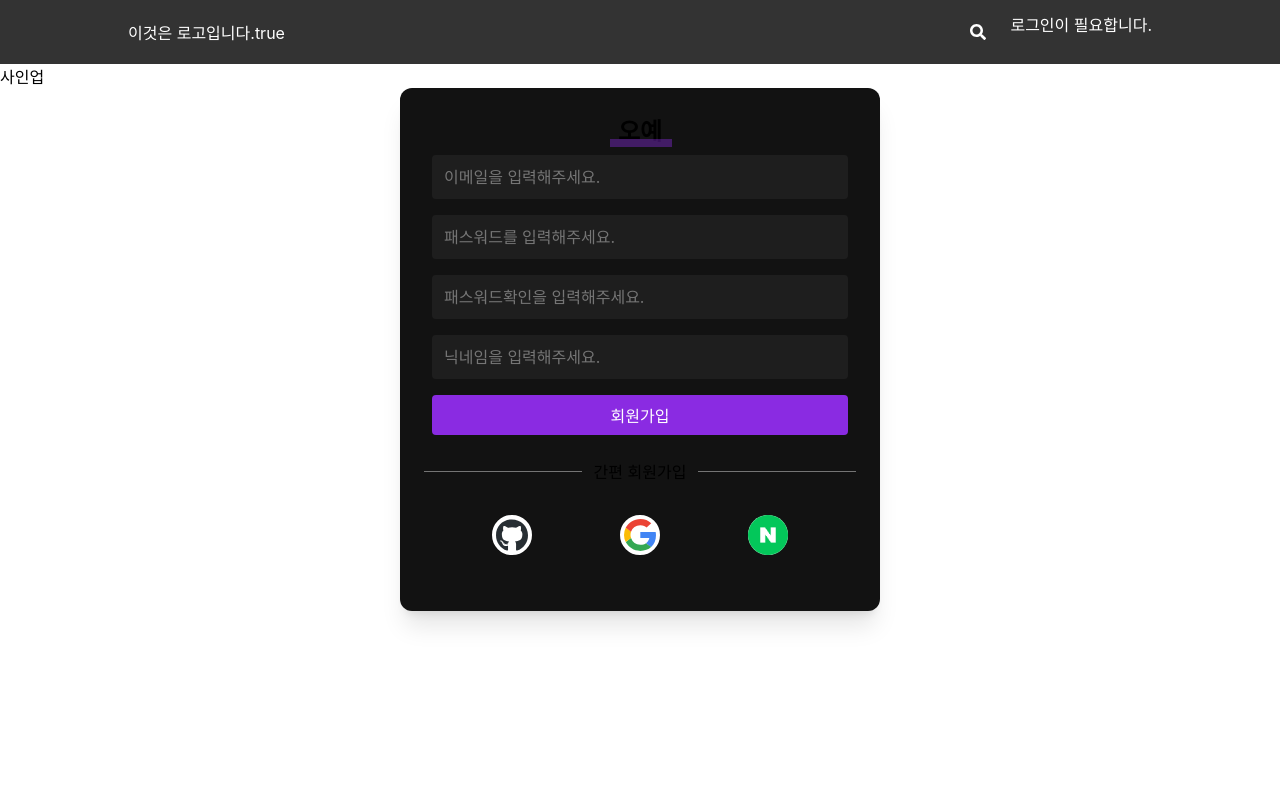
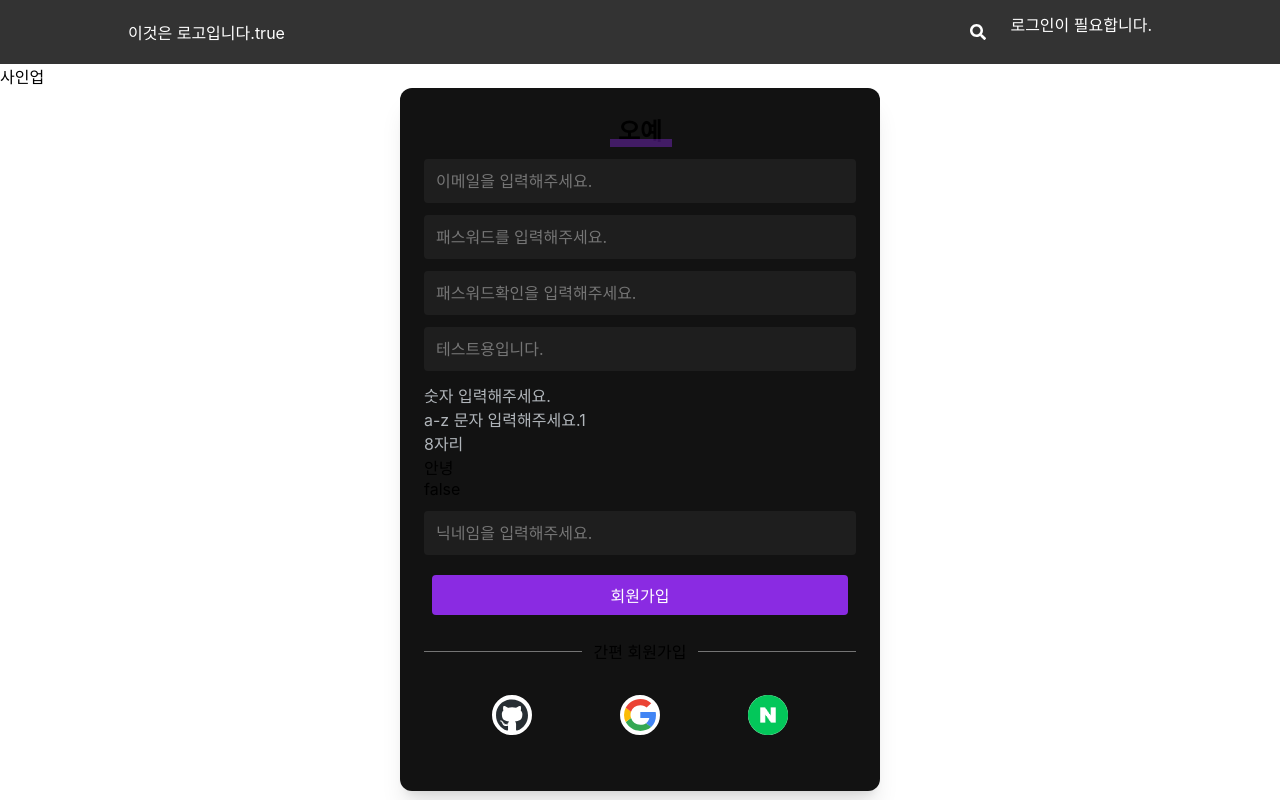
Before and after one commit to CaraMellang/our-log, a Next.js app: page /signup in a window 1280 px wide. Built offline with nearby package versions, Linux system fonts and the light colour scheme; no server answers.

Commit message:
인푸발리데이션 부분완성

```diff
--- a/common/api/auth.ts
+++ b/common/api/auth.ts
@@ -22,5 +22,5 @@ export interface SignInRequestDto {
 }
 
 export function SignIn(dto: SignInRequestDto) {
-  return POST<{ data: { access_token: string } }>(`/auth/signin`, dto);
+  return POST<{ access_token: string }>(`/auth/signin`, dto);
 }
--- a/components/atom/Inputs/Input/InputBase.tsx
+++ b/components/atom/Inputs/Input/InputBase.tsx
@@ -23,7 +23,7 @@ export function InputBase({ initialValue, onChange, ...rest }: Props) {
 const InputWrap = styled.div`
   //background-color: white;
   width: 100%;
-  padding: 8px;
+  margin: 12px 0;
 `;
 
 const Input = styled.input`
--- /dev/null
+++ b/components/atom/Inputs/ValidateInput/ValidateInput.tsx
@@ -0,0 +1,102 @@
+import styled from '@emotion/styled';
+import { InputBase } from '@components/atom/Inputs';
+import React, { useEffect } from 'react';
+
+type MessageType = 'error' | 'success' | 'default';
+
+interface Props extends React.InputHTMLAttributes<HTMLInputElement> {
+  validate: {
+    validation: RegExp | ((inputValue: string) => boolean);
+    defaultMessage: string;
+    errorMessage: string;
+    successMessage: string;
+  }[];
+  onValidate?: (isValidate: boolean) => void;
+}
+
+/**
+ * InputBase를 베이스로 사용하는 input입니다.
+ * 다중 조건문 발리데이션 input 입니다.
+ * validation , defaultMessage ,errorMessage ,successMessage가 명시되어있어야합니다. (메시지는 명시안되어있으면 에러는 안나지만 안나옴)
+ * */
+export function ValidateInput({ validate, onValidate, ...rest }: Props) {
+  const [validateMessage, setValidateMessage] = React.useState<{ type: MessageType; message: string }[]>(
+    validate.map((r) => ({ type: 'default', message: r.defaultMessage })),
+  );
+  const [isCheckValidation, setIsCheckValidation] = React.useState(false); //조건문이 모두 맞으면 true
+
+  const handleChange = (e: React.ChangeEvent<HTMLInputElement>) => {
+    const value = e.target.value;
+
+    const inputValidated: { type: MessageType; message: string }[] = validate.map((r, idx) => {
+      if (value === '') {
+        setIsCheckValidation(false);
+        return {
+          type: 'default',
+          message: r.defaultMessage,
+        };
+      }
+
+      let validation; //정규식 혹은 ioc 제어역전함수 결과값 담는 변수
+      if (r.validation instanceof RegExp) validation = r.validation.test(value);
+      else if (typeof r.validation === 'function') validation = r.validation(value);
+
+      if (!validation) {
+        setIsCheckValidation(false);
+        return {
+          type: 'error',
+          message: r.errorMessage,
+        };
+      }
+      if (validation) {
+        setIsCheckValidation(true);
+        return {
+          type: 'success',
+          message: r.successMessage,
+        };
+      }
+      setIsCheckValidation(false);
+      return {
+        type: 'default',
+        message: r.defaultMessage,
+      };
+    });
+    setValidateMessage(inputValidated);
+  };
+
+  const MessageRenderer = (type: MessageType, message: string) => {
+    switch (type) {
+      case 'success':
+        return <SuccessMessage color={'#4caf50'}>{message}</SuccessMessage>;
+      case 'error':
+        return <ErrorMessage color={'#d32f2f'}>{message}</ErrorMessage>;
+      case 'default':
+        return <DefaultMessage color={'#b0b5ba'}>{message}</DefaultMessage>;
+    }
+  };
+
+  useEffect(() => {}, [isCheckValidation]);
+
+  return (
+    <ValidateInputWrap>
+      <InputBase {...rest} onChange={handleChange} />
+      {validateMessage.map((r) => MessageRenderer(r.type, r.message))}
+      <div>안녕</div>
+      <div>{String(isCheckValidation)}</div>
+    </ValidateInputWrap>
+  );
+}
+
+const ValidateInputWrap = styled.div``;
+
+const SuccessMessage = styled.div`
+  color: #4caf50;
+`;
+
+const ErrorMessage = styled.div`
+  color: #d32f2f;
+`;
+
+const DefaultMessage = styled.div`
+  color: #b0b5ba;
+`;
--- a/components/atom/Inputs/index.ts
+++ b/components/atom/Inputs/index.ts
@@ -1 +1,2 @@
 export { InputBase } from './Input/InputBase';
+export { ValidateInput } from './ValidateInput/ValidateInput';
--- a/components/molecules/Auth/SignUpFormInputs/SignUpFormInputs.tsx
+++ b/components/molecules/Auth/SignUpFormInputs/SignUpFormInputs.tsx
@@ -1,9 +1,31 @@
 import styled from '@emotion/styled';
-import { InputBase } from '@components/atom/Inputs';
+import { InputBase, ValidateInput } from '@components/atom/Inputs';
 import { TextButton } from '@components/atom/Buttons';
 import React from 'react';
 
+const testObj = [
+  {
+    validation: /[0-9]/,
+    defaultMessage: '숫자 입력해주세요.',
+    errorMessage: '에러',
+    successMessage: '성공띠',
+  },
+  {
+    validation: /[a-z]/,
+    defaultMessage: 'a-z 문자 입력해주세요.1',
+    errorMessage: '에러1',
+    successMessage: '성공띠1',
+  },
+  {
+    validation: (value: string) => value.length > 8,
+    defaultMessage: '8자리',
+    errorMessage: '8자리 이상 입력해주세요',
+    successMessage: '8자리에요!',
+  },
+];
+
 interface Props extends React.HTMLAttributes<HTMLFormElement> {}
+
 export function SignUpFormInputs({ onSubmit, onChange }: Props) {
   return (
     <SignUpFormInputsWrap onSubmit={onSubmit} onChange={onChange}>
@@ -11,6 +33,11 @@ export function SignUpFormInputs({ onSubmit, onChange }: Props) {
       <InputBase id="email" placeholder="이메일을 입력해주세요." />
       <InputBase id="password" type="password" placeholder="패스워드를 입력해주세요." />
       <InputBase id="passwordConfirm" type="password" placeholder="패스워드확인을 입력해주세요." />
+      <ValidateInput
+        validate={testObj}
+        onValidate={(isValidate) => console.log('최종', isValidate)}
+        placeholder={'테스트용입니다.'}
+      />
       <InputBase id="username" placeholder="닉네임을 입력해주세요." />
       <TextButton type="submit">회원가입</TextButton>
     </SignUpFormInputsWrap>
--- a/components/organisms/Auth/SignIn/SIgnInForm.tsx
+++ b/components/organisms/Auth/SignIn/SIgnInForm.tsx
@@ -11,7 +11,7 @@ import { SignIn } from '@common/api/auth';
 
 export function SIgnInForm() {
   const router = useRouter();
-  const update = useStore((state) => state.update);
+  const { updateUserAccessToken, user } = useStore((state) => state);
   const [error, setError] = React.useState(false);
 
   const handleChange = () => {
@@ -37,14 +37,13 @@ export function SIgnInForm() {
     try {
       const data = await SignIn(info);
       console.log(data);
-      return;
+      updateUserAccessToken(data.access_token);
+      console.log(user, data);
     } catch (e) {
       console.log(e);
-      return;
     }
 
     await router.push('/');
-    update(email);
   };
 
   return (
--- a/components/organisms/Auth/SignUp/SignUpForm.tsx
+++ b/components/organisms/Auth/SignUp/SignUpForm.tsx
@@ -39,10 +39,8 @@ export function SignUpForm() {
     try {
       const { data } = await SignUp(info);
       console.log(data);
-      return;
     } catch (e) {
       console.dir(e);
-      return;
     }
 
     await router.push('/');
--- a/store/index.ts
+++ b/store/index.ts
@@ -18,6 +18,7 @@ export const useStore = create(
   devtools(
     combine(initialState, (set) => ({
       update: (gg: string) => set((state) => ({ user: { ...state.user, name: '아 ㅋㅋ' + gg } })),
+      updateUserAccessToken: (AT: string) => set((state) => ({ user: { accessToken: AT } })),
       hi: { name: '이집은 state에 액션을 넣나봐요?' },
       reset: () => set(initialState),
     })),
--- a/store/user.ts
+++ b/store/user.ts
@@ -6,7 +6,8 @@ interface User {
 }
 
 export interface UserState {
-  user: User;
+  user?: User;
+  accessToken?: string;
   updateUser: (username: string) => void;
 }
 
```
